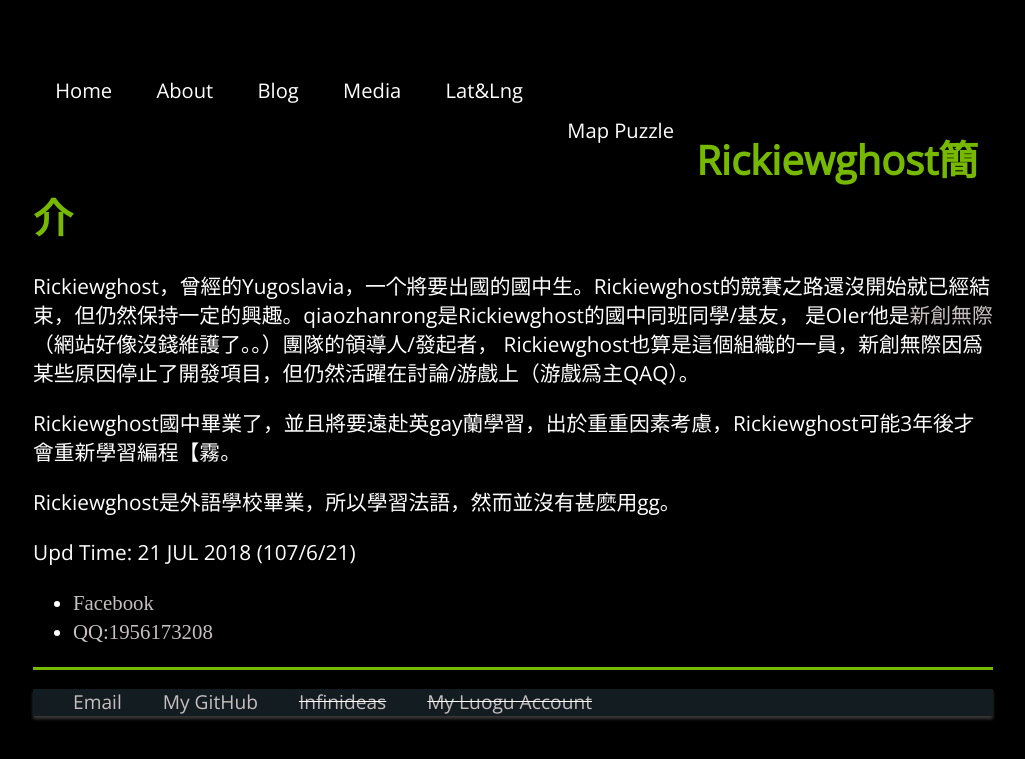
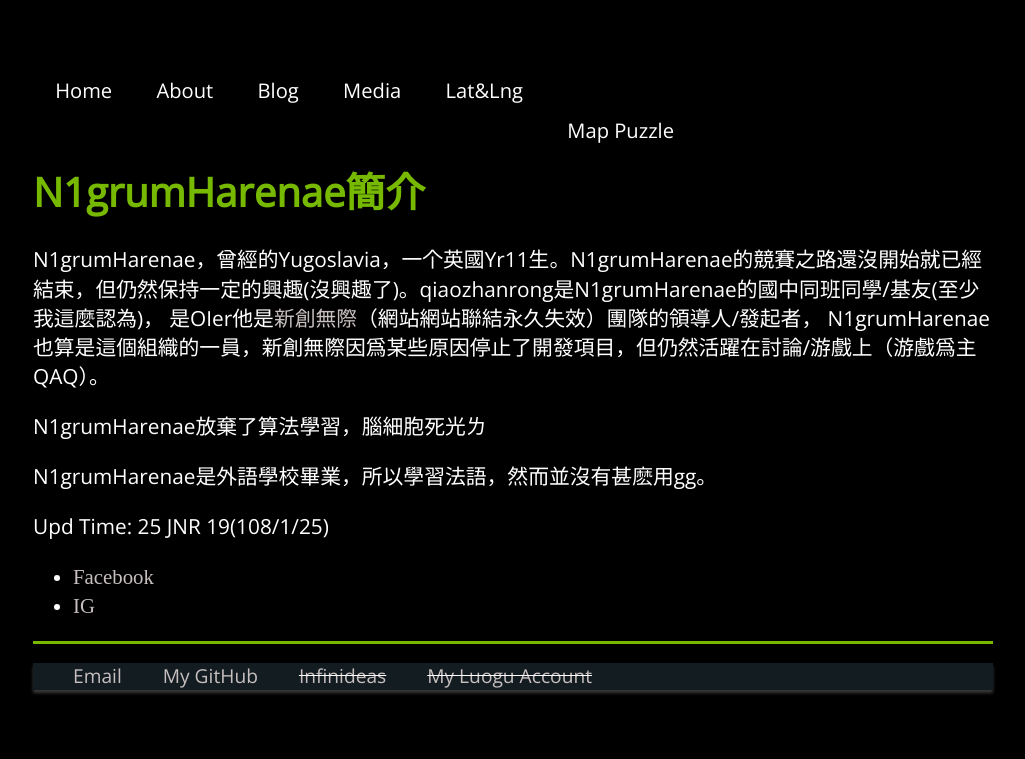
Before and after one commit to Jugoslawien/jugoslawien.github.io, a Jekyll site: the page built from about/index.html, in a window 1280 px wide. Shown: the top 759 px of the page, without its empty margins (127-1152 px from the left). Built offline with Jekyll 4.4.1, drawn with Linux system fonts in a browser that asks for light colours.

Commit message:
Update index.html

```diff
--- a/about/index.html
+++ b/about/index.html
@@ -4,17 +4,17 @@ title: About Rickiewghost
 ---
 		<link rel="shortcut icon" type="image/ico" href="yugo.ico">
 		<div class="about">
-			<h1>Rickiewghost簡介</h1>
-			<p>Rickiewghost，曾經的Yugoslavia，一个將要出國的國中生。Rickiewghost的競賽之路還沒開始就已經結束，但仍然保持一定的興趣。qiaozhanrong是Rickiewghost的國中同班同學/基友，
-			是OIer他是<a target="_blank" href="http://www.infinideas.org/">新創無際</a>（網站好像沒錢維護了。。）團隊的領導人/發起者，
-			Rickiewghost也算是這個組織的一員，新創無際因爲某些原因停止了開發項目，但仍然活躍在討論/游戲上（游戲爲主QAQ）。</p>
-			<p>Rickiewghost國中畢業了，並且將要遠赴英gay蘭學習，出於重重因素考慮，Rickiewghost可能3年後才會重新學習編程【霧。</p>
-			<p>Rickiewghost是外語學校畢業，所以學習法語，然而並沒有甚麽用gg。</p>
-			<p>Upd Time: 21 JUL 2018 (107/6/21)</p>
+			<h1>N1grumHarenae簡介</h1>
+			<p>N1grumHarenae，曾經的Yugoslavia，一个英國Yr11生。N1grumHarenae的競賽之路還沒開始就已經結束，但仍然保持一定的興趣(沒興趣了)。qiaozhanrong是N1grumHarenae的國中同班同學/基友(至少我這麼認為)，
+			是OIer他是<a target="_blank" href="http://www.infinideas.org/">新創無際</a>（網站網站聯結永久失效）團隊的領導人/發起者，
+			N1grumHarenae也算是這個組織的一員，新創無際因爲某些原因停止了開發項目，但仍然活躍在討論/游戲上（游戲爲主QAQ）。</p>
+			<p>N1grumHarenae放棄了算法學習，腦細胞死光ㄌ</p>
+			<p>N1grumHarenae是外語學校畢業，所以學習法語，然而並沒有甚麽用gg。</p>
+			<p>Upd Time: 25 JNR 19(108/1/25)</p>
 
 			<ul class="contacts">
 				<li><a target="_blank" href="https://www.facebook.com/profile.php?id=100015371949327">Facebook</a></li>
-				<li><a href="#">QQ:1956173208</a></li>
+				<li><a target="_blank" href="https://www.instagram.com/rickiema_">IG</a></li>
 
 				</ul>
 		</div>
```
